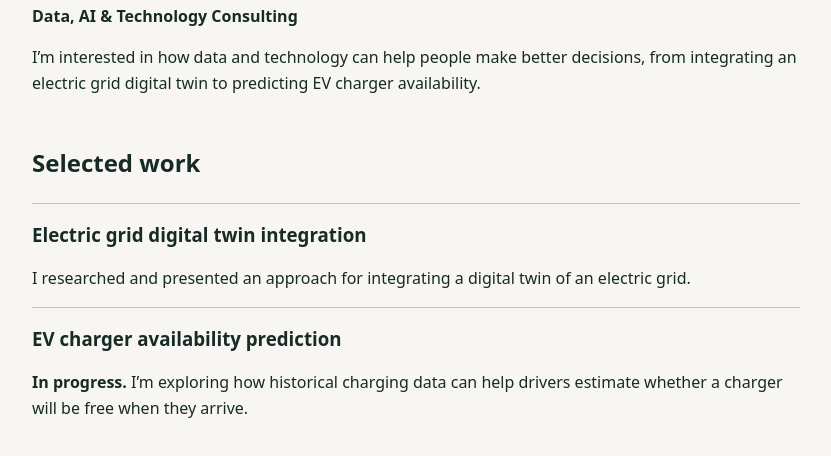
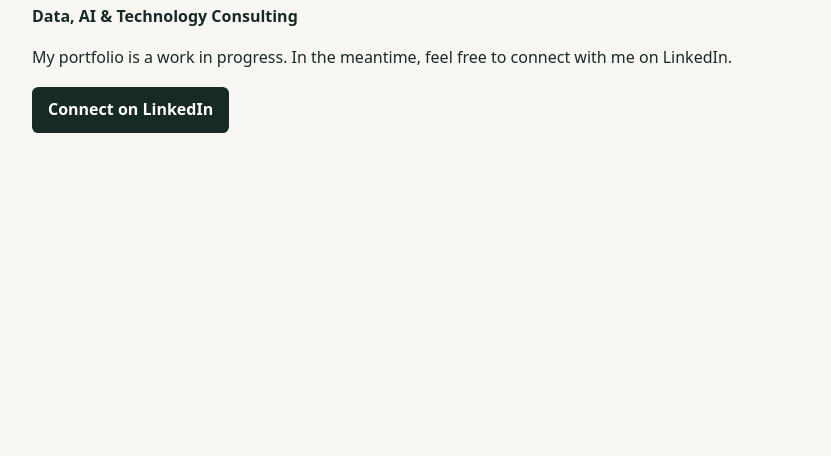
Before and after one commit to ThibaultG132/ThibaultG132.github.io, a plain HTML site: page index.html in a window 1280 px wide. Shown: the part 152-608 px from the top of the page, without its empty margins (224-1055 px from the left). Drawn offline with Linux system fonts and the light colour scheme.

Commit message:
Update index.html

```diff
--- a/index.html
+++ b/index.html
@@ -24,36 +24,34 @@
       line-height: 1.05;
     }
 
-    h2 { margin-top: 3rem; }
-    h3 { margin: 0; }
-    article { border-top: 1px solid #b8c5bd; padding: 1rem 0; }
-    article p { margin-bottom: 0; }
+    .linkedin {
+      display: inline-block;
+      padding: 0.65rem 1rem;
+      border-radius: 0.4rem;
+      background: #172a25;
+      color: #fff;
+      font-weight: 600;
+      text-decoration: none;
+    }
+
+    .linkedin:hover {
+      text-decoration: underline;
+    }
+
+    .linkedin:focus-visible {
+      outline: 2px solid #172a25;
+      outline-offset: 4px;
+    }
   </style>
 </head>
 <body>
   <main>
-    <header>
-      <h1>Thibault Ghekiere</h1>
-      <p><strong>Data, AI &amp; Technology Consulting</strong></p>
-      <p>I’m interested in how data and technology can help people make
-        better decisions, from integrating an electric grid digital twin
-        to predicting EV charger availability.</p>
-    </header>
-
-    <section aria-labelledby="work">
-      <h2 id="work">Selected work</h2>
-      <article>
-        <h3>Electric grid digital twin integration</h3>
-        <p>I researched and presented an approach for integrating
-          a digital twin of an electric grid.</p>
-      </article>
-      <article>
-        <h3>EV charger availability prediction</h3>
-        <p><strong>In progress.</strong> I’m exploring how historical
-          charging data can help drivers estimate whether a charger
-          will be free when they arrive.</p>
-      </article>
-    </section>
+    <h1>Thibault Ghekiere</h1>
+    <p><strong>Data, AI &amp; Technology Consulting</strong></p>
+    <p>My portfolio is a work in progress. In the meantime, feel free to connect with me on LinkedIn.</p>
+    <a class="linkedin" href="https://be.linkedin.com/in/thibault-ghekiere">
+      Connect on LinkedIn
+    </a>
   </main>
 </body>
 </html>
```
